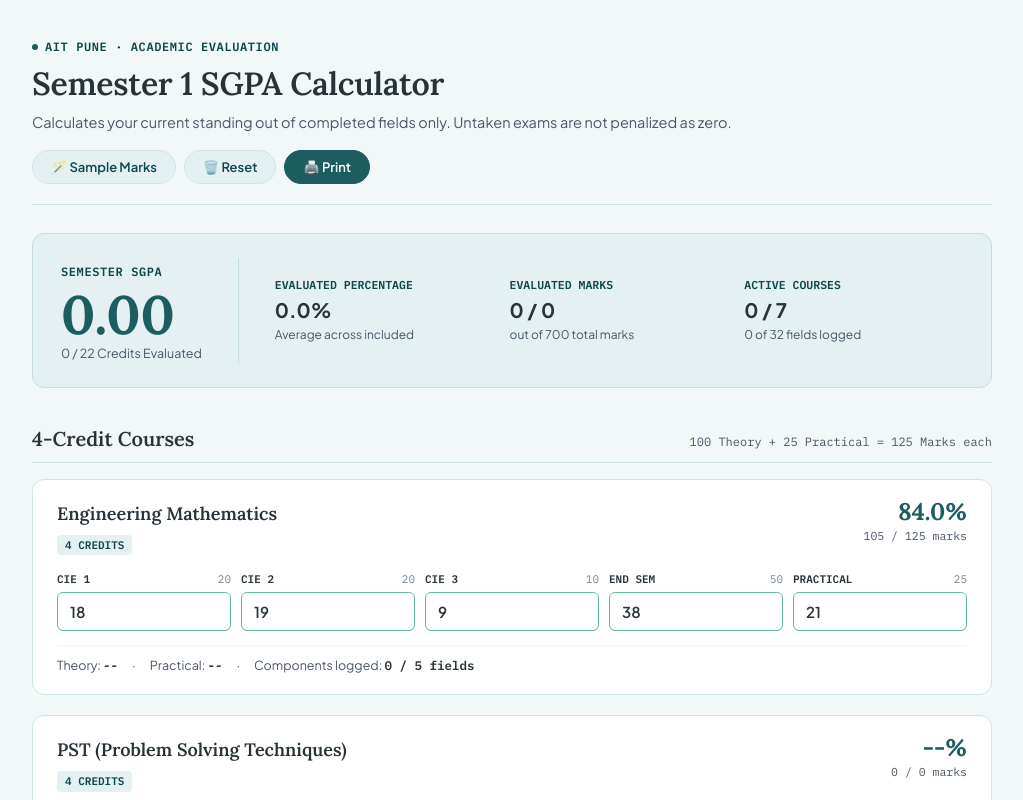
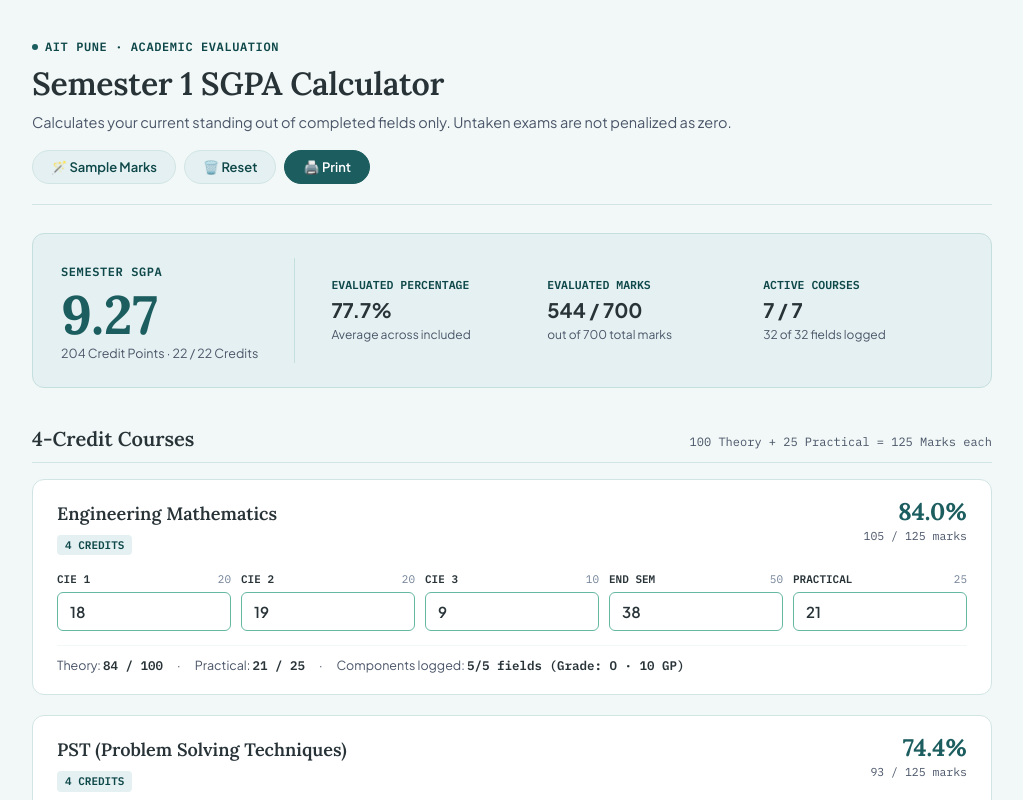
Before and after one commit to snehil069/calculator, a plain HTML site: page index.html in a window 1280 px wide. Both pictures are taken after a click on the button "🪄 Sample Marks". Shown: the top 800 px of the page, without its empty margins (128-1151 px from the left). Drawn offline with Linux system fonts and the light colour scheme.

Commit message:
fix: unified subject pipeline, remove focus-stealing wheel blur, robust input calculation

```diff
--- a/index.html
+++ b/index.html
@@ -912,11 +912,11 @@ function showToast(text) {
   setTimeout(() => t.classList.remove('show'), 2000);
 }
 
-// Core Calculation Logic
+// Core Calculation Logic (Official SPPU 4-Step Pipeline)
 function calculate() {
   const cards = document.querySelectorAll('.subject-card');
 
-  let totalWeightedGP = 0;
+  let totalCreditPoints = 0;
   let evaluatedCredits = 0;
   const totalSemCredits = 22;
 
@@ -929,16 +929,14 @@ function calculate() {
 
   cards.forEach(card => {
     const code = card.dataset.code;
-    const type = card.dataset.type;
     const credits = parseFloat(card.dataset.credits) || 0;
     const inputs = Array.from(card.querySelectorAll('.m-input'));
     totalFieldsCount += inputs.length;
 
+    let marksObtained = 0;
+    let maxMarks = 0;
     let filledCount = 0;
-    let scoredSum = 0;
-    let evaluatedMax = 0;
 
-    if (type === 'four') {
     let theoryScored = 0;
     let theoryMax = 0;
     let practicalScored = 0;
@@ -950,10 +948,14 @@ function calculate() {
       const raw = input.value.trim();
 
       if (raw !== '') {
-          const val = parseFloat(raw) || 0;
+        const val = parseFloat(raw);
+        if (!isNaN(val)) {
           filledCount++;
           totalFieldsFilled++;
           input.classList.add('has-val');
+
+          marksObtained += val;
+          maxMarks += max;
 
           if (group === 'theory') {
             theoryScored += val;
@@ -962,121 +964,78 @@ function calculate() {
             practicalScored += val;
             practicalMax += max;
           }
+        }
       } else {
         input.classList.remove('has-val');
       }
     });
 
-      scoredSum = theoryScored + practicalScored;
-      evaluatedMax = theoryMax + practicalMax;
+    let subjectPct = 0;
+    let gradePoint = 0;
 
-      let subjectGP = 0;
-      let subjectPct = 0;
+    if (filledCount > 0 && maxMarks > 0) {
+      activeCourses++;
+      totalMarksScored += marksObtained;
+      totalMarksEvaluated += maxMarks;
 
-      if (filledCount > 0) {
-        activeCourses++;
-        totalMarksScored += scoredSum;
-        totalMarksEvaluated += evaluatedMax;
+      // 1. Normalize to subject percentage
+      subjectPct = (marksObtained / maxMarks) * 100;
 
-        const hasTheory = theoryMax > 0;
-        const hasPractical = practicalMax > 0;
+      // 2. Map to SPPU Grade Point
+      gradePoint = getGradePoint(subjectPct);
 
-        let theoryPct = hasTheory ? (theoryScored / theoryMax) * 100 : 0;
-        let practicalPct = hasPractical ? (practicalScored / practicalMax) * 100 : 0;
-
-        let theoryGP = hasTheory ? getGradePoint(theoryPct) : 0;
-        let practicalGP = hasPractical ? getGradePoint(practicalPct) : 0;
-
-        let subjectCredits = 0;
-        let subjectCreditPoints = 0;
-
-        // Weighting: Theory = 3 credits, Practical = 1 credit
-        if (hasTheory && hasPractical) {
-          subjectCreditPoints = (theoryGP * 3) + (practicalGP * 1);
-          subjectCredits = 4;
-        } else if (hasTheory) {
-          subjectCreditPoints = (theoryGP * 3);
-          subjectCredits = 3;
-        } else if (hasPractical) {
-          subjectCreditPoints = (practicalGP * 1);
-          subjectCredits = 1;
+      // 3. Weight by subject credits to get Credit Points
+      const creditPoints = credits * gradePoint;
+      totalCreditPoints += creditPoints;
+      evaluatedCredits += credits;
     }
 
-        subjectGP = subjectCredits > 0 ? (subjectCreditPoints / subjectCredits) : 0;
-        subjectPct = (scoredSum / evaluatedMax) * 100;
-
-        totalWeightedGP += subjectCreditPoints;
-        evaluatedCredits += subjectCredits;
+    // Update Subject UI
+    const pctEl = document.getElementById(`${code}-pct`);
+    if (pctEl) {
+      pctEl.textContent = filledCount > 0 ? `${subjectPct.toFixed(1)}%` : '--%';
+    }
+    const rawEl = document.getElementById(`${code}-raw`);
+    if (rawEl) {
+      rawEl.textContent = filledCount > 0 ? `${marksObtained} / ${maxMarks} marks` : '0 / 0 marks';
     }
 
-      // Display percentage for this subject
-      document.getElementById(`${code}-pct`).textContent = filledCount > 0 ? `${subjectPct.toFixed(1)}%` : '--%';
-      document.getElementById(`${code}-raw`).textContent = filledCount > 0 ? `${scoredSum} / ${evaluatedMax} marks` : '0 / 0 marks';
-
-      document.getElementById(`${code}-theory-sub`).textContent = theoryMax > 0
-        ? `${theoryScored} / ${theoryMax} (${theoryPct.toFixed(0)}% → ${theoryGP} GP)`
-        : '--';
-      document.getElementById(`${code}-practical-sub`).textContent = practicalMax > 0
-        ? `${practicalScored} / ${practicalMax} (${practicalPct.toFixed(0)}% → ${practicalGP} GP)`
-        : '--';
-      document.getElementById(`${code}-fields-sub`).textContent = `${filledCount} / 5 fields`;
-
+    if (card.dataset.type === 'four') {
+      const thEl = document.getElementById(`${code}-theory-sub`);
+      if (thEl) {
+        thEl.textContent = theoryMax > 0 ? `${theoryScored} / ${theoryMax}` : '--';
+      }
+      const prEl = document.getElementById(`${code}-practical-sub`);
+      if (prEl) {
+        prEl.textContent = practicalMax > 0 ? `${practicalScored} / ${practicalMax}` : '--';
+      }
+      const fEl = document.getElementById(`${code}-fields-sub`);
+      if (fEl) {
+        fEl.textContent = filledCount > 0
+          ? `${filledCount}/5 fields (Grade: ${getGradeLetter(gradePoint)} · ${gradePoint} GP)`
+          : '0 / 5 fields';
+      }
     } else {
-      // 2-Credit Subjects (IKS: 50, DTI: 75, CHSV: 75)
-      inputs.forEach(input => {
-        const max = parseFloat(input.dataset.max) || 0;
-        const raw = input.value.trim();
-
-        if (raw !== '') {
-          const val = parseFloat(raw) || 0;
-          filledCount++;
-          totalFieldsFilled++;
-          input.classList.add('has-val');
-
-          scoredSum += val;
-          evaluatedMax += max;
-        } else {
-          input.classList.remove('has-val');
+      const subScoreEl = document.getElementById(`${code}-sub-score`);
+      if (subScoreEl) {
+        subScoreEl.textContent = filledCount > 0
+          ? `${marksObtained} / ${maxMarks} → Grade: ${getGradeLetter(gradePoint)} (${gradePoint} GP)`
+          : '0 / 0';
+      }
+      const fEl = document.getElementById(`${code}-fields-sub`);
+      if (fEl) {
+        fEl.textContent = `${filledCount} / ${inputs.length} fields`;
+      }
     }
   });
 
-      let subjectGP = 0;
-      let subjectPct = 0;
-
-      if (filledCount > 0) {
-        activeCourses++;
-        totalMarksScored += scoredSum;
-        totalMarksEvaluated += evaluatedMax;
-
-        subjectPct = (scoredSum / evaluatedMax) * 100;
-        subjectGP = getGradePoint(subjectPct);
-        const subjectCreditPoints = subjectGP * 2;
-        const subjectCredits = 2;
-
-        totalWeightedGP += subjectCreditPoints;
-        evaluatedCredits += subjectCredits;
-      }
-
-      // Display percentage for this subject
-      document.getElementById(`${code}-pct`).textContent = filledCount > 0 ? `${subjectPct.toFixed(1)}%` : '--%';
-      document.getElementById(`${code}-raw`).textContent = filledCount > 0 ? `${scoredSum} / ${evaluatedMax} marks` : '0 / 0 marks';
-      document.getElementById(`${code}-sub-score`).textContent = filledCount > 0
-        ? `${scoredSum} / ${evaluatedMax} (${subjectPct.toFixed(1)}% → ${subjectGP} GP · ${getGradeLetter(subjectGP)})`
-        : '0 / 0';
-      document.getElementById(`${code}-fields-sub`).textContent = `${filledCount} / ${inputs.length} fields`;
-    }
-  });
-
-  // Calculate Overall Semester SGPA (Total Credit Points / Total Credits)
-  let semSGPA = 0;
-  if (evaluatedCredits > 0) {
-    semSGPA = totalWeightedGP / evaluatedCredits;
-  }
+  // Calculate Final SGPA
+  const semSGPA = evaluatedCredits > 0 ? (totalCreditPoints / evaluatedCredits) : 0;
 
   // Update Top Dashboard
   document.getElementById('sgpaDisplay').textContent = semSGPA.toFixed(2);
   document.getElementById('evaluatedCreditsText').textContent = evaluatedCredits > 0
-    ? `${totalWeightedGP.toFixed(1)} Credit Points · ${evaluatedCredits} / ${totalSemCredits} Credits`
+    ? `${totalCreditPoints} Credit Points · ${evaluatedCredits} / ${totalSemCredits} Credits`
     : `0 / ${totalSemCredits} Credits Evaluated`;
 
   const overallPct = totalMarksEvaluated > 0 ? ((totalMarksScored / totalMarksEvaluated) * 100).toFixed(1) : '0.0';
@@ -1085,7 +1044,6 @@ function calculate() {
   document.getElementById('activeCoursesDisplay').textContent = `${activeCourses} / 7`;
   document.getElementById('fieldsDoneSub').textContent = `${totalFieldsFilled} of ${totalFieldsCount} fields logged`;
 
-  // Auto-save
   saveData();
 }
 
@@ -1131,19 +1089,19 @@ function resetCalculator() {
 // Load realistic sample
 function fillSample() {
   const demo = [
-    // Maths: CIE1=18, CIE2=19, CIE3=9, EndSem=38, Practical=21 (10 GP)
+    // Maths: CIE1=18, CIE2=19, CIE3=9, EndSem=38, Practical=21 (105/125 = 84% -> 10 GP)
     '18', '19', '9', '38', '21',
-    // PST: CIE1=16, CIE2=17, CIE3=7, EndSem=34, Practical=19 (9 GP)
+    // PST: CIE1=16, CIE2=17, CIE3=7, EndSem=34, Practical=19 (93/125 = 74.4% -> 9 GP)
     '16', '17', '7', '34', '19',
-    // Chemistry: CIE1=18, CIE2=17, CIE3=9, EndSem=40, Practical=22 (10 GP)
+    // Chemistry: CIE1=18, CIE2=17, CIE3=9, EndSem=40, Practical=22 (106/125 = 84.8% -> 10 GP)
     '18', '17', '9', '40', '22',
-    // BMAC: CIE1=14, CIE2=15, CIE3=7, EndSem=31, Practical=18 (Theory 8 GP, Pract 9 GP)
+    // BMAC: CIE1=14, CIE2=15, CIE3=7, EndSem=31, Practical=18 (85/125 = 68% -> 8 GP)
     '14', '15', '7', '31', '18',
-    // IKS: CIE1=17, CIE2=18, CIE3=8 (10 GP)
+    // IKS: CIE1=17, CIE2=18, CIE3=8 (43/50 = 86% -> 10 GP)
     '17', '18', '8',
-    // DTI: PPT1=8, PPT2=8, Quiz=8, Project=15, Practical=19 (9 GP)
+    // DTI: PPT1=8, PPT2=8, Quiz=8, Project=15, Practical=19 (58/75 = 77.3% -> 9 GP)
     '8', '8', '8', '15', '19',
-    // CHSV: CIE1=15, CIE2=14, CIE3=7, Homework=18 (9 GP)
+    // CHSV: CIE1=15, CIE2=14, CIE3=7, Homework=18 (54/75 = 72% -> 9 GP)
     '15', '14', '7', '18'
   ];
 
@@ -1152,7 +1110,7 @@ function fillSample() {
     input.value = demo[i] || '';
   });
   calculate();
-  showToast('Realistic SPPU sample marks loaded');
+  showToast('Sample marks loaded');
 }
 
 // Initialize and attach non-wheel listeners
@@ -1160,34 +1118,28 @@ document.addEventListener('DOMContentLoaded', () => {
   const inputs = document.querySelectorAll('.m-input');
 
   inputs.forEach(input => {
-    // 1. COMPLETELY DISABLE MOUSE WHEEL SCROLLING ON NUMBER INPUTS
+    // 1. Prevent mouse scroll wheel from changing numbers inside textbox
     input.addEventListener('wheel', function(e) {
       e.preventDefault();
-      // Unfocus input if user is scrolling the page so scroll passes naturally
-      this.blur();
     }, { passive: false });
 
-    // 2. ONLY KEYBOARD INPUT WITH VALUE CLAMPING
+    // 2. Immediate keyboard input calculation
     input.addEventListener('input', function() {
       const max = parseFloat(this.dataset.max) || 100;
+      if (this.value !== '') {
         const val = parseFloat(this.value);
-
+        if (!isNaN(val)) {
           if (val > max) {
             this.value = max;
             showToast(`Max marks is ${max}`);
           } else if (val < 0) {
             this.value = 0;
           }
+        }
+      }
       calculate();
     });
   });
-
-  // Global listener to prevent accidental number increment on page scroll
-  window.addEventListener('wheel', function(e) {
-    if (document.activeElement && document.activeElement.type === 'number') {
-      document.activeElement.blur();
-    }
-  }, { passive: true });
 
   loadData();
 });
```
Lines whose indentation alone changed are shown as unchanged.
